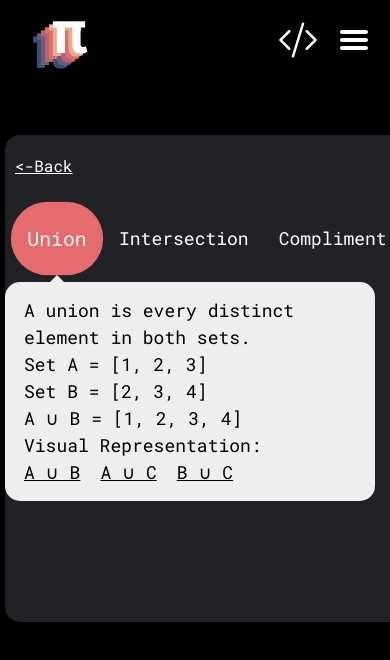
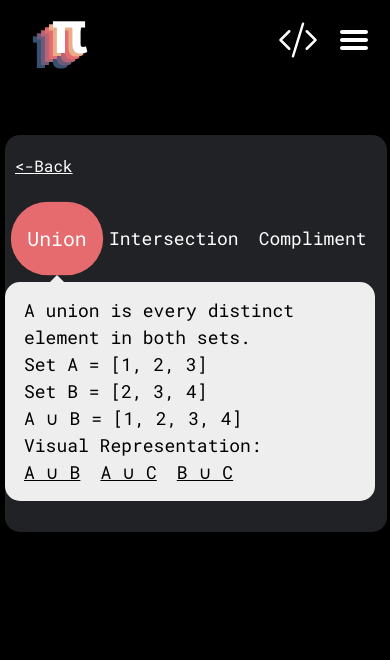
Before and after one commit to szimel/studious-matematicas, a React (Create React App) app: page /tutorial in a window 390 px wide. Shown: the top 660 px of the page. Built offline with nearby package versions, Linux system fonts and the light colour scheme.

Commit message:
mobile screen width fix

```diff
--- a/src/css/set-theory.css
+++ b/src/css/set-theory.css
@@ -20,7 +20,6 @@
 .st-container {
   display: flex;
   flex-direction: column; /* Stack children vertically */
-  height: 100%;
   border-radius: 15px;
   background-color: rgb(33, 34, 37);
   flex-grow: 1;
@@ -104,7 +103,7 @@
     flex-direction: row;
     justify-content: center;
     align-items: center;
-    gap: 10px;
+    gap: 0px;
     height: 65px;
   }
 }
```
